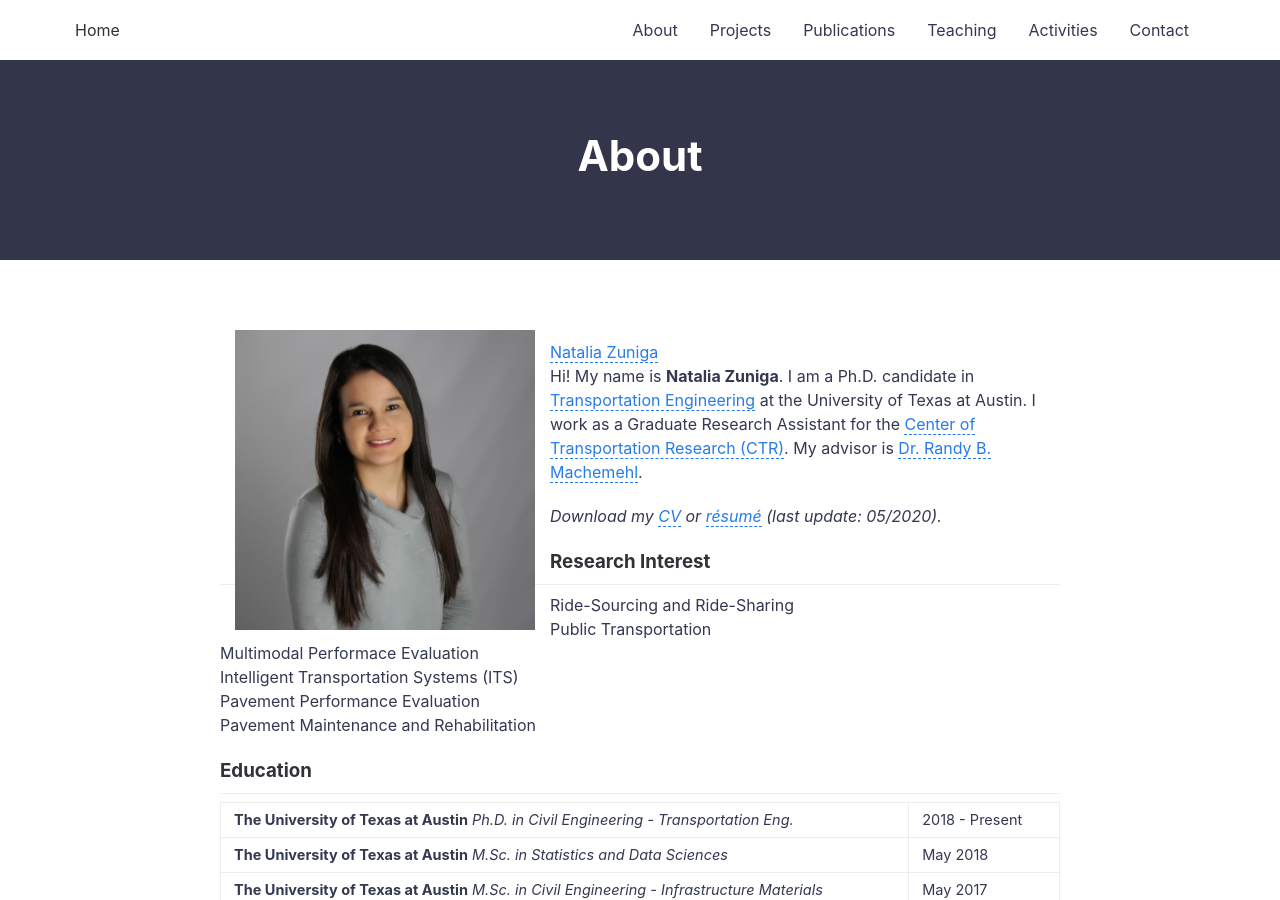
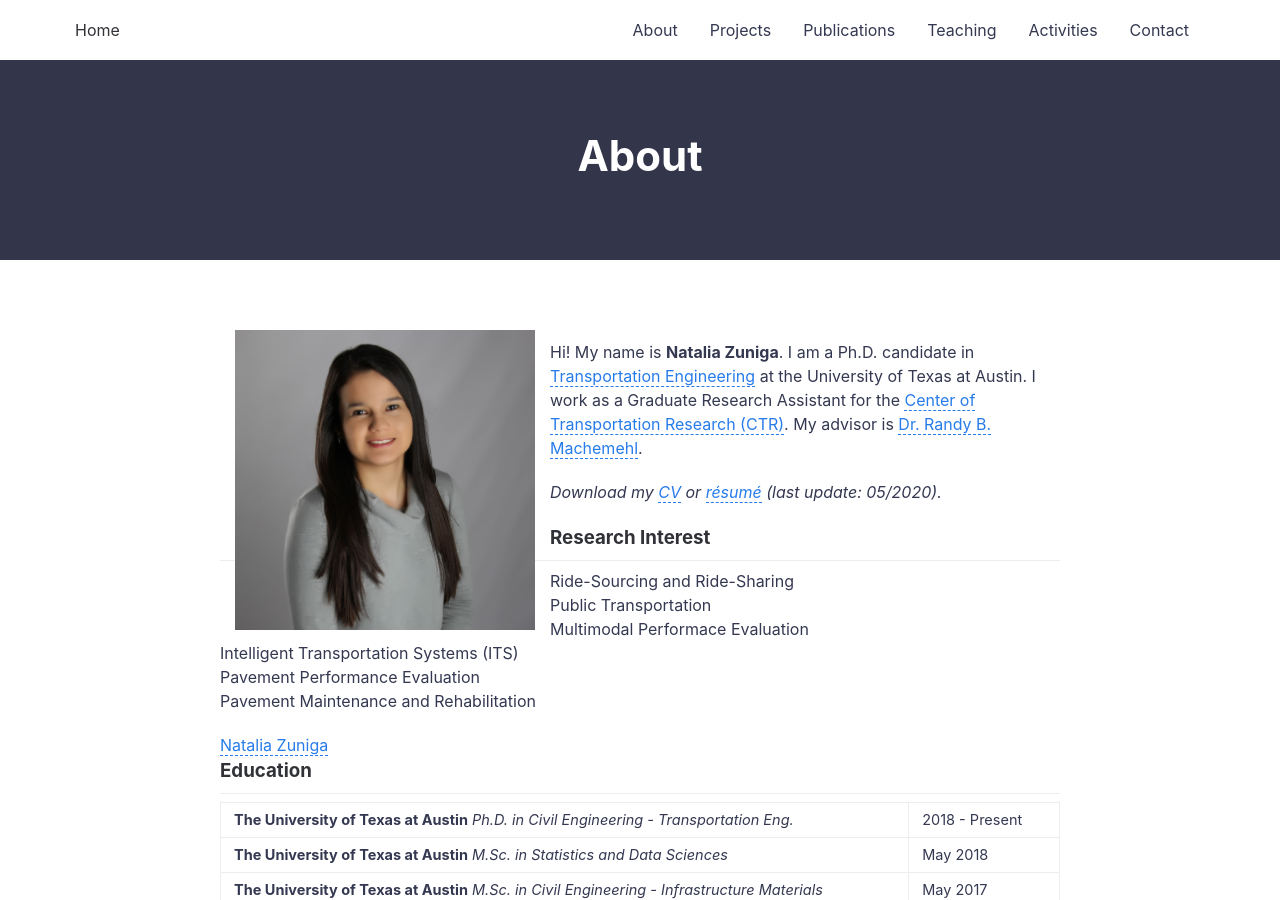
Before and after one commit to nzunigag/nzunigag.github.io, a Jekyll site: the page built from about.md, in a window 1280 px wide and 900 px high. Built offline with Jekyll 4.4.1, drawn with Linux system fonts in a browser that asks for light colours; comment, search, counter and statistics services are not loaded; part of the change alters nothing that is shown.

Commit message:
Update about.md

```diff
--- a/about.md
+++ b/about.md
@@ -5,9 +5,6 @@ permalink: /about/
 ---
 
 <img src="../assets/img/nat.jpg" ALIGN="left" style="margin:10px 15px ; width:300px; height:300px;"/>
-
-<script type="text/javascript" src="https://platform.linkedin.com/badges/js/profile.js" async defer></script>
-<div class="LI-profile-badge"  data-version="v1" data-size="large" data-locale="en_US" data-type="horizontal" data-theme="dark" data-vanity="nzunigag"><a class="LI-simple-link" href='https://www.linkedin.com/in/nzunigag?trk=profile-badge'>Natalia Zuniga</a></div>
 
 Hi! My name is <b>Natalia Zuniga</b>. I am a Ph.D. candidate in [Transportation Engineering](http://www.caee.utexas.edu/transportation) at the University of Texas at Austin. I work as a Graduate Research Assistant for the [Center of Transportation Research (CTR)](https://ctr.utexas.edu/). My advisor is [Dr. Randy B. Machemehl](https://sites.utexas.edu/machemehl/).
 
@@ -23,6 +20,11 @@ ___
   Intelligent Transportation Systems (ITS) <br>
   Pavement Performance Evaluation <br>
   Pavement Maintenance and Rehabilitation
+
+<script type="text/javascript" src="https://platform.linkedin.com/badges/js/profile.js" async defer></script>
+<div class="LI-profile-badge"  data-version="v1" data-size="large" data-locale="en_US" data-type="horizontal" data-theme="dark" data-vanity="nzunigag"><a class="LI-simple-link" href='https://www.linkedin.com/in/nzunigag?trk=profile-badge'>Natalia Zuniga</a></div>
+
+
 
 ### Education
 ___
```
